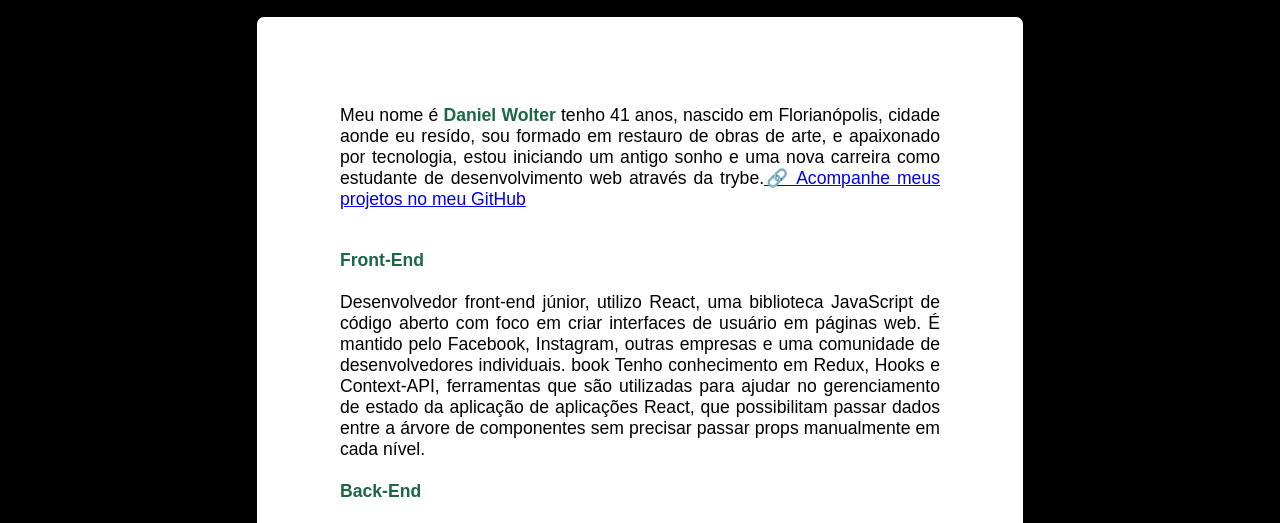
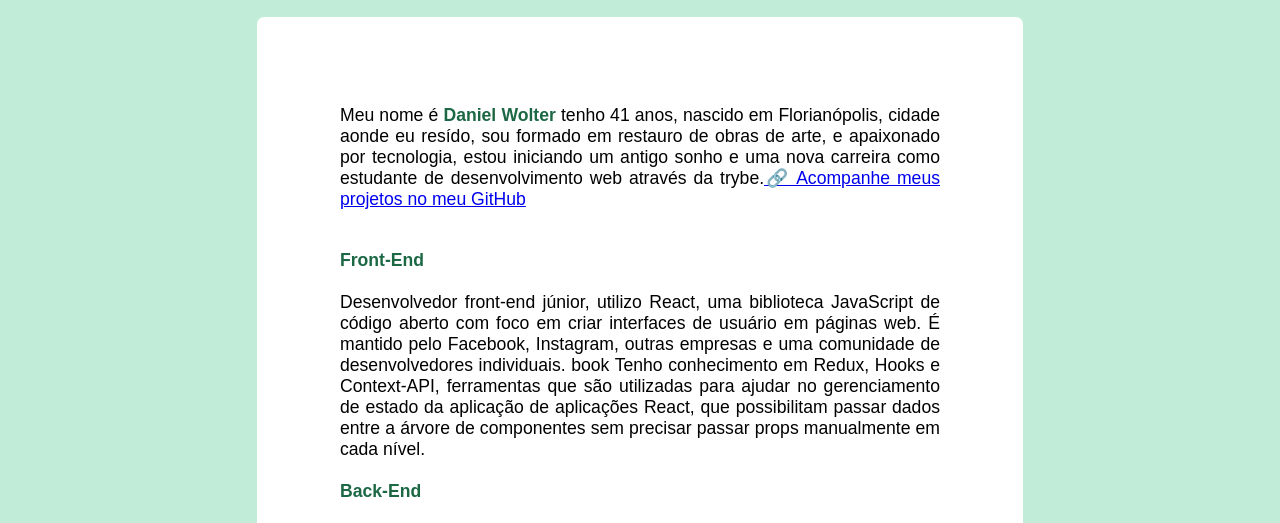
Before and after one commit to D-Wolter/D-Wolter.github.io, a plain HTML site: page index.html in a window 1280 px wide. Shown: the part 277-800 px from the top of the page. Drawn offline with Linux system fonts and the light colour scheme.

Commit message:
cor fundo alterada verde claro

```diff
--- a/style.css
+++ b/style.css
@@ -9,7 +9,7 @@
     font-family: 'Raleway', sans-serif;
 }
 body {
-    background-color: rgb(0, 0, 0);
+    background-color: rgb(193, 236, 216);
     margin: 0%;
     width: 100%;
 }
```
